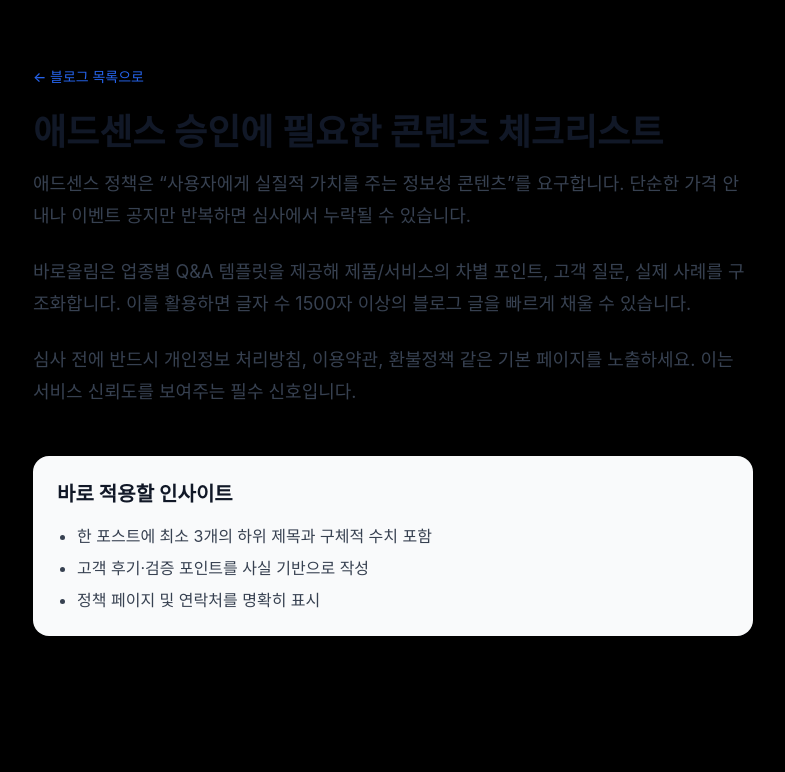
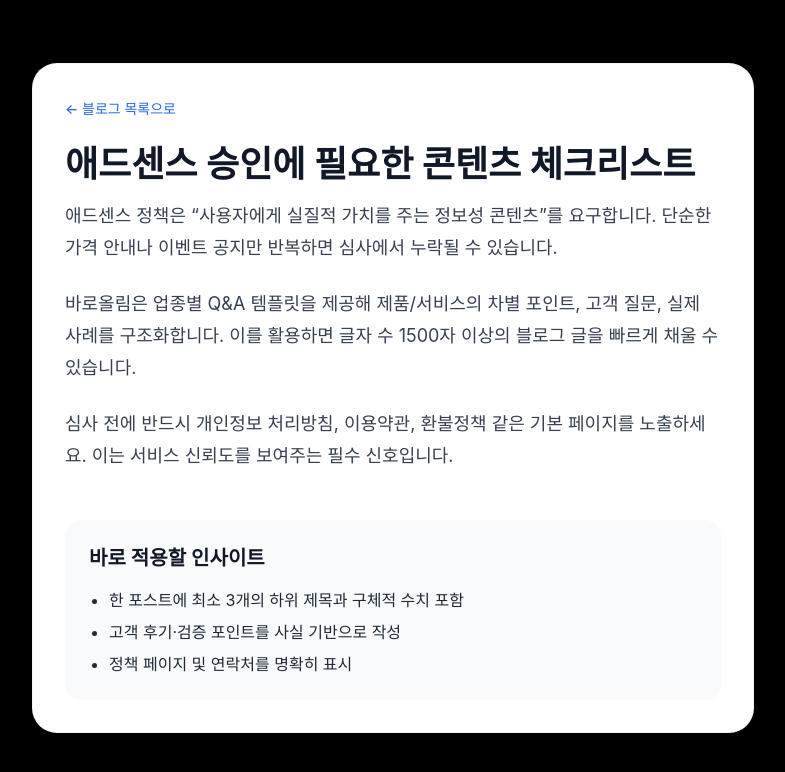
Before and after one commit to khandus7712-gif/baroolimcursor, a Next.js app: page /blog/content-policy-checklist in a window 1280 px wide. Shown: the top 772 px of the page, without its empty margins (247-1032 px from the left). Built offline with nearby package versions, Linux system fonts and the light colour scheme; a web font is replaced by a local one.

Commit message:
style: improve blog detail readability

```diff
--- a/app/blog/[slug]/page.tsx
+++ b/app/blog/[slug]/page.tsx
@@ -45,24 +45,26 @@
   }
 
   return (
-    <main className="mx-auto max-w-3xl px-6 py-16">
+    <main className="mx-auto max-w-3xl px-6 py-16 text-gray-900">
+      <div className="mb-8 rounded-3xl bg-white p-8 shadow-lg ring-1 ring-gray-100">
         <Link href="/blog" className="text-sm font-medium text-blue-600">
         ← 블로그 목록으로
       </Link>
-      <h1 className="mt-6 text-4xl font-bold text-gray-900">{post.title}</h1>
+        <h1 className="mt-6 text-4xl font-bold">{post.title}</h1>
         <div className="mt-4 space-y-6 text-lg leading-8 text-gray-700">
           {post.content.map((paragraph, index) => (
             <p key={index}>{paragraph}</p>
           ))}
         </div>
-      <section className="mt-12 rounded-2xl bg-gray-50 p-6">
+        <section className="mt-12 rounded-2xl bg-gray-50 p-6 text-gray-800">
           <h2 className="text-xl font-semibold text-gray-900">바로 적용할 인사이트</h2>
-        <ul className="mt-4 list-disc space-y-2 pl-5 text-gray-700">
+          <ul className="mt-4 list-disc space-y-2 pl-5">
             {post.takeaways.map((tip, index) => (
               <li key={index}>{tip}</li>
             ))}
           </ul>
         </section>
+      </div>
     </main>
   );
 }
```
Lines whose indentation alone changed are shown as unchanged.
